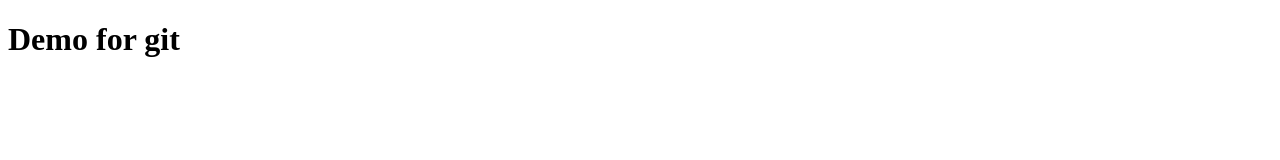
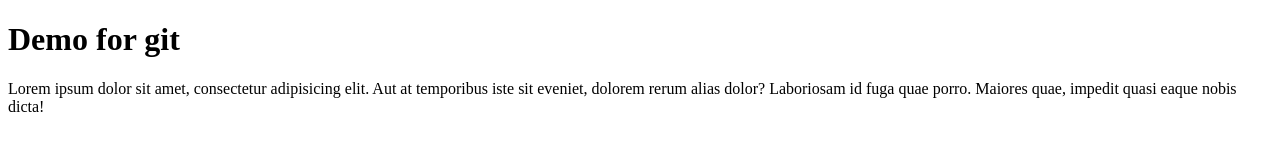
Before and after one commit to VAlessandrat/demo-repo, a plain HTML site: page index.html in a window 1280 px wide. Drawn offline with Linux system fonts and the light colour scheme.

Commit message:
added text in index.html

```diff
--- a/index.html
+++ b/index.html
@@ -1,11 +1,16 @@
 <!DOCTYPE html>
 <html lang="en">
-<head>
-    <meta charset="UTF-8">
-    <meta name="viewport" content="width=device-width, initial-scale=1.0">
+  <head>
+    <meta charset="UTF-8" />
+    <meta name="viewport" content="width=device-width, initial-scale=1.0" />
     <title>Demo</title>
-</head>
-<body>
+  </head>
+  <body>
     <h1>Demo for git</h1>
-</body>
+    <p>
+      Lorem ipsum dolor sit amet, consectetur adipisicing elit. Aut at
+      temporibus iste sit eveniet, dolorem rerum alias dolor? Laboriosam id fuga
+      quae porro. Maiores quae, impedit quasi eaque nobis dicta!
+    </p>
+  </body>
 </html>
```
